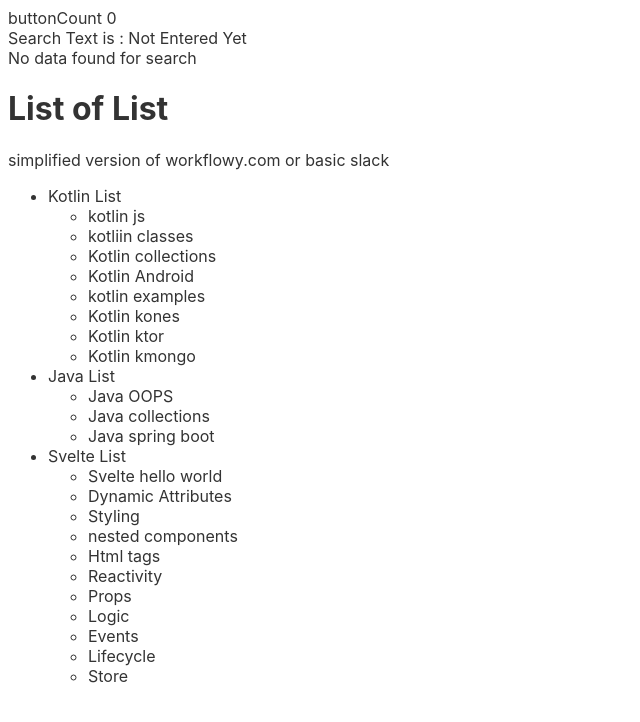
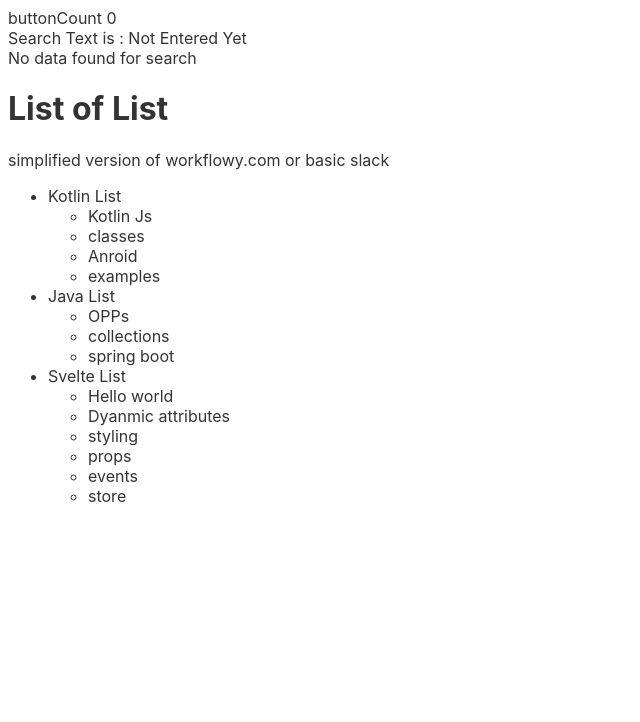
Before and after one commit to ikbhal/listlist, a Svelte app: page / in a window 1280 px wide. Shown: the top 722 px of the page, without its empty margins (0-640 px from the left). Built offline with nearby package versions, Linux system fonts and the light colour scheme.

Commit message:
rendering from variables

```diff
--- a/src/App.svelte
+++ b/src/App.svelte
@@ -62,41 +62,16 @@
 <h1>List of List</h1>
 <p>simplified version of workflowy.com or basic slack</p>
 <ul>
+	{#each outerList as outerListName}
 	<li>
-		Kotlin List
+		{outerListName}
 		<ul>
-			<li>kotlin js</li>
-			<li>kotliin classes</li>
-			<li>Kotlin collections</li>
-			<li>Kotlin Android</li>
-			<li>kotlin examples</li>
-			<li>Kotlin kones</li>
-			<li>Kotlin ktor</li>
-			<li>Kotlin kmongo</li>
+			{#each lldata[outerListName] as item}
+			<li>{item}</li>
+			{/each}
 		</ul>
 	</li>
-	<li>Java List
-		<ul>
-			<li>Java OOPS</li>
-			<li>Java collections</li>
-			<li>Java spring boot</li>
-		</ul>
-	</li>
-	<li>Svelte List
-		<ul>
-			<li>Svelte hello world</li>
-			<li>Dynamic Attributes</li>
-			<li>Styling</li>
-			<li>nested components</li>
-			<li>Html tags</li>
-			<li>Reactivity</li>
-			<li>Props</li>
-			<li>Logic</li>
-			<li>Events</li>
-			<li>Lifecycle</li>
-			<li>Store</li>
-		</ul>
-	</li>
+	{/each}
 </ul>
 </main>
 
```
